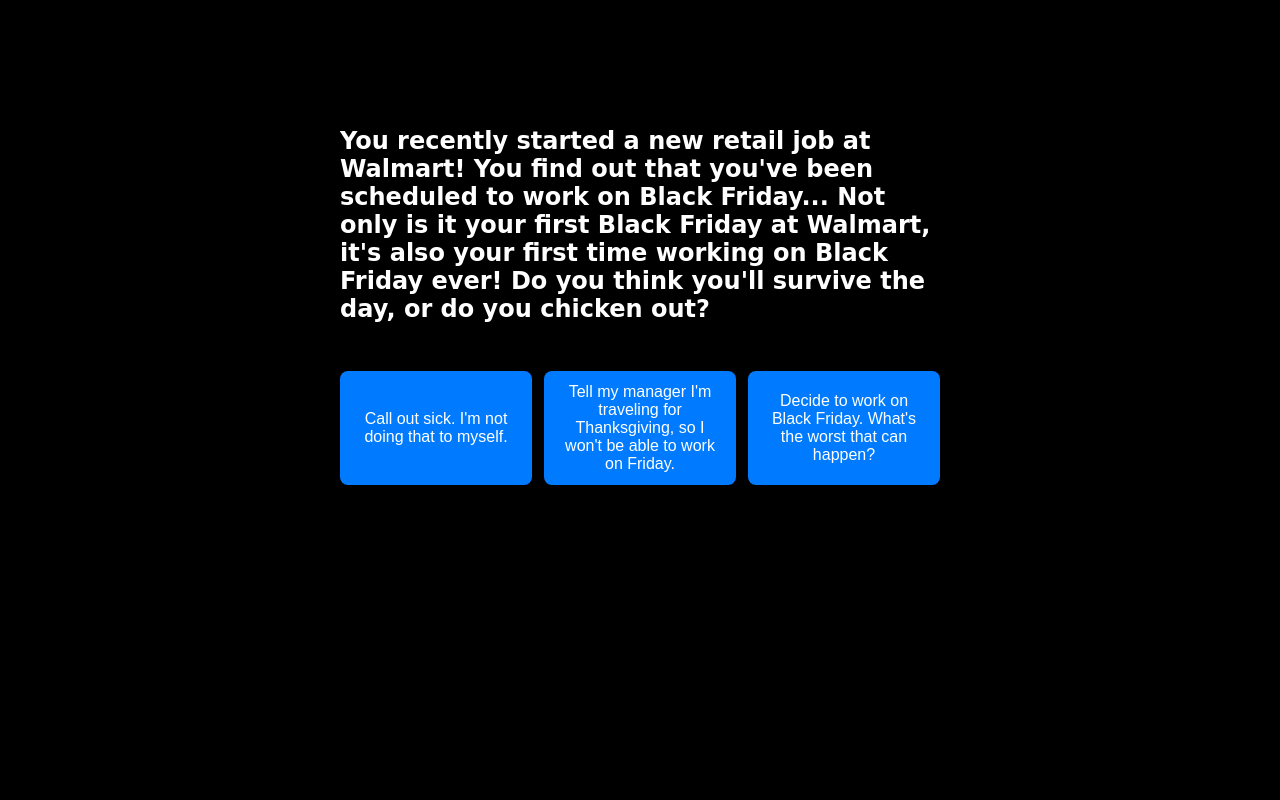
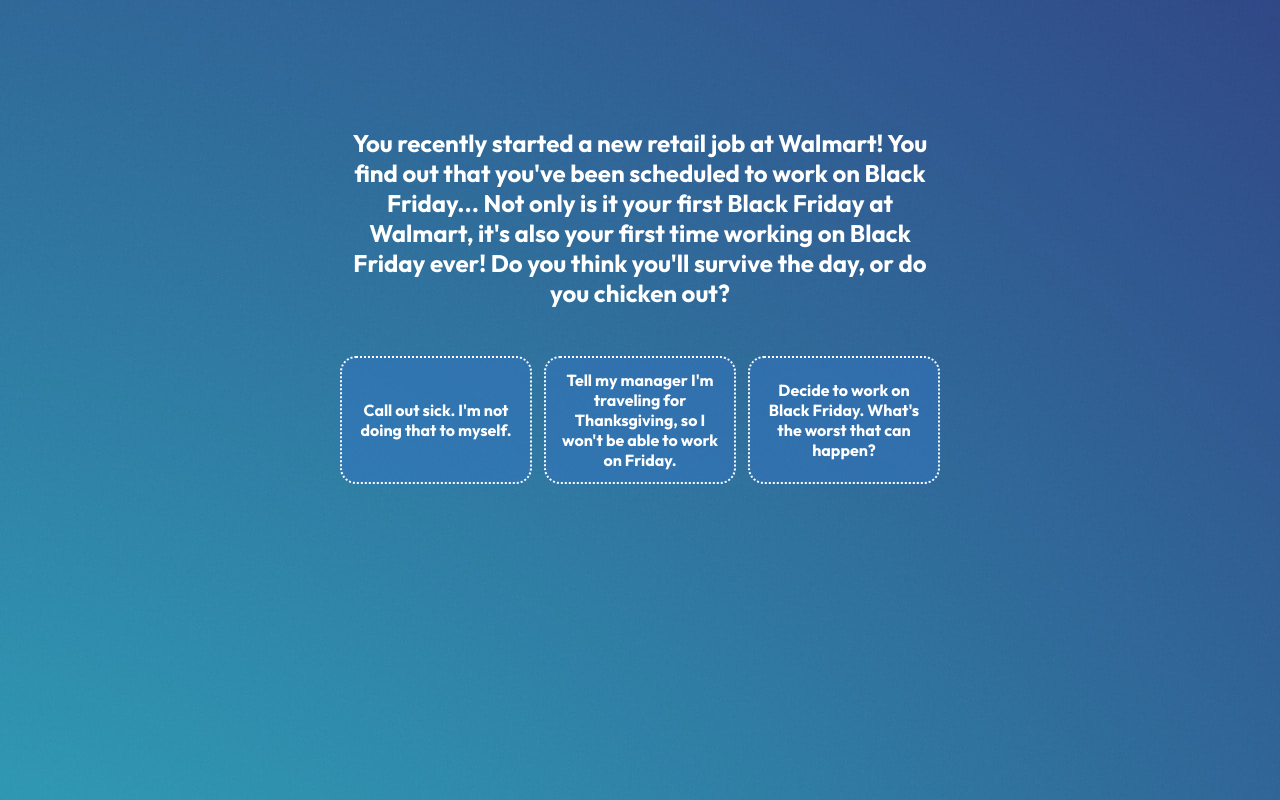
Before and after one commit to sallyestevez/retail-horror-stories, a plain HTML site: page index.html in a window 1280 px wide. Drawn offline with Linux system fonts and the light colour scheme.

Commit message:
updated background images, added content, and css

```diff
--- a/index.html
+++ b/index.html
@@ -6,8 +6,8 @@
     <meta name="viewport" content="width=device-width, initial-scale=1" />
     <title>Retail Horror Stories: Black Friday Edition</title>
   </head>
-  <body>
-    <div class="game">
+  <body id="background-image">
+    <div class="game fade-in" id="game">
       <audio
         id="background-music"
         src="music/Deduction.mp3"
--- a/script.js
+++ b/script.js
@@ -1,6 +1,8 @@
 const storyText = document.getElementById("story-text");
 const gameOptions = document.getElementById("game-options");
 const backgroundMusic = document.getElementById("background-music");
+const backgroundImage = document.getElementById("background-image");
+const game = document.getElementById("game");
 
 const storyPaths = {
   music: "music/Deduction.mp3",
@@ -55,7 +57,7 @@ const storyPaths = {
   quitting: {
     text: "You tell your boss about wanting to quit your job, but they try to convince you not to because a lot of employees have already said they're not coming in on Friday. What do you do?",
     music: "music/I'll Face Myself.mp3",
-    background_image: "img/Background1.jpg",
+    background_image: "img/Background4.jpg",
     options: [
       {
         text: "Not quit + work on Friday. They probably need me.",
@@ -71,7 +73,7 @@ const storyPaths = {
   yesQuit: {
     text: "You have successfully quit your retail job and are now living that sweet unemployed life. That is, until you have to look for a new job. The holiday rush is coming so it'll probably be very easy for you to find a job.",
     music: "music/specialist (Reincarnation).mp3",
-    background_image: "img/Background2.jpg",
+    background_image: "img/Background5.jpg",
     options: [
       {
         text: "Back to start!",
@@ -83,7 +85,7 @@ const storyPaths = {
   yesOpening: {
     text: "Well, you're actually opening Walmart. On Black Friday. Good luck!!!",
     music: "music/I'll Face Myself.mp3",
-    background_image: "img/Background3.jpg",
+    background_image: "img/Background6.jpg",
     options: [
       {
         text: "Thanks!",
@@ -95,7 +97,7 @@ const storyPaths = {
   thanksgivingDay: {
     text: "It's Thanksgiving Day, which means that you'll have to be at Walmart in a few hours. What do you do?",
     music: "music/Alone.mp3",
-    background_image: "img/Background1.jpg",
+    background_image: "img/Background7.jpg",
     options: [
       {
         text: "Go to sleep early! I have to wake up early!",
@@ -111,7 +113,7 @@ const storyPaths = {
   sleepEarly: {
     text: "Your alarm goes off at 4 am. Thankfully, you feel great because you went to bed early! You get ready since you have to be at work by 5 am.",
     music: "music/Alone.mp3",
-    background_image: "img/Background2.jpg",
+    background_image: "img/Background8.jpg",
     options: [
       {
         text: "I'm ready to go!",
@@ -123,7 +125,7 @@ const storyPaths = {
   sleepLate: {
     text: "Your alarm goes off at 4 am. You got less than 2 hours of sleep! What do you do?",
     music: "music/Who's There.mp3",
-    background_image: "img/Background3.jpg",
+    background_image: "img/Background1.jpg",
     options: [
       {
         text: "Power through. Drink a lot of coffee. I need to get to work!",
@@ -139,7 +141,7 @@ const storyPaths = {
   sleepIn: {
     text: "You sleep in. You really don't care about what's going on at your job. If you get fired it's whatever.",
     music: "music/Reverie.mp3",
-    background_image: "img/Background1.jpg",
+    background_image: "img/Background2.jpg",
     options: [
       {
         text: "Back to start!",
@@ -151,7 +153,7 @@ const storyPaths = {
   goToWalmart: {
     text: "You make it to Walmart, and there's already a crowd of people waiting outside! Some people are yelling at you to open the store, even though it's supposed to open at 6. Do you do it?",
     music: "music/Theme of Junes.mp3",
-    background_image: "img/Background2.jpg",
+    background_image: "img/Background3.jpg",
     options: [
       {
         text: "No! It's not time to open yet!",
@@ -168,7 +170,7 @@ const storyPaths = {
   noOpen: {
     text: "You ignore customers' pleas. It's not even 5:30 yet. They can wait until opening.",
     music: "music/Theme of Junes.mp3",
-    background_image: "img/Background3.jpg",
+    background_image: "img/Background4.jpg",
     options: [
       {
         text: "Enter the store.",
@@ -180,7 +182,7 @@ const storyPaths = {
   yesOpen: {
     text: "Right when you're about to open, a coworker sees what you're doing and tells you to stop.",
     music: "music/Theme of Junes.mp3",
-    background_image: "img/Background1.jpg",
+    background_image: "img/Background5.jpg",
     options: [
       {
         text: "OK, time to enter the store and get ready.",
@@ -192,7 +194,7 @@ const storyPaths = {
   insideStore: {
     text: "You and your coworkers spend time organizing the store before opening (as if it's not going to be unrecognizable in a few hours). Finally, it's time to open! Brace yourself for what's to come.",
     music: "music/Theme of Junes.mp3",
-    background_image: "img/Background2.jpg",
+    background_image: "img/Background6.jpg",
     options: [
       {
         text: "Oh no.",
@@ -208,7 +210,7 @@ const storyPaths = {
   openingTime: {
     text: "People come rushing in right away. However, since the crowd is too large, not everyone can enter the store at the same time. A lady who was unable to enter the store tells you that the lines are too long. She wants to know if you can make them shorter.",
     music: "music/I'll Face Myself.mp3",
-    background_image: "img/Background3.jpg",
+    background_image: "img/Background7.jpg",
     options: [
       {
         text: `"No, I can't make lines shorter. The lines are there for a reason!"`,
@@ -224,7 +226,7 @@ const storyPaths = {
   lineLady1: {
     text: "Well, responding to her was a mistake! She now wants to go to the front of the line. When you tell her no, she asks to speak to the manager.",
     music: "music/I'll Face Myself -Battle-.mp3",
-    background_image: "img/Background1.jpg",
+    background_image: "img/Background8.jpg",
     options: [
       {
         text: "Lie and say that you're the manager.",
@@ -241,7 +243,7 @@ const storyPaths = {
   managerLie: {
     text: "You're able to convince her that you're the manager, and that she should wait her turn.",
     music: "music/specialist (Reincarnation).mp3",
-    background_image: "img/Background2.jpg",
+    background_image: "img/Background1.jpg",
     options: [
       {
         text: "Problem solved!",
@@ -253,7 +255,7 @@ const storyPaths = {
   managerTruth: {
     text: "The lady gets mad when you tell her this and throws a tantrum. She sits on the floor and it doesn't look like she'll get up anytime soon. You really don't want to deal with this right now.",
     music: "music/Alone.mp3",
-    background_image: "img/Background3.jpg",
+    background_image: "img/Background2.jpg",
     options: [
       {
         text: "Call security and leave it up to them.",
@@ -273,7 +275,7 @@ const storyPaths = {
   ladySecurity: {
     text: "You call security and leave the rest up to them. Finally, you can get back to work.",
     music: "music/Theme of Junes.mp3",
-    background_image: "img/Background1.jpg",
+    background_image: "img/Background3.jpg",
     options: [
       {
         text: "Get to work!",
@@ -285,7 +287,7 @@ const storyPaths = {
   ladyGoHome: {
     text: "Since the store had JUST opened and you were already dealing with insufferable people, you figured that the rest of today would be torture. You decide to go home. Unfortunately, you did not survive Walmart Black Friday.",
     music: "music/Alone.mp3",
-    background_image: "img/Background2.jpg",
+    background_image: "img/Background4.jpg",
     options: [
       {
         text: "Back to start :(",
@@ -297,7 +299,7 @@ const storyPaths = {
   section: {
     text: "Now that that's done, what do you want to deal with? I mean, where do you want to work?",
     music: "music/Theme of Junes.mp3",
-    background_image: "img/Background3.jpg",
+    background_image: "img/Background5.jpg",
     options: [
       {
         text: "Electronics section!",
@@ -313,7 +315,7 @@ const storyPaths = {
   electronics: {
     text: "Ah yes, the electronics section. Home to Xbox bundles and $200 4K TVs. Now what?",
     music: "music/Theme of Junes.mp3",
-    background_image: "img/Background1.jpg",
+    background_image: "img/Background6.jpg",
     options: [
       {
         text: "Help out with the TVs!",
@@ -329,7 +331,7 @@ const storyPaths = {
   tvs: {
     text: "Over at the TV section, you see two people fighting over a TV. Do you intervene?",
     music: "music/I'll Face Myself.mp3",
-    background_image: "img/Background2.jpg",
+    background_image: "img/Background7.jpg",
     options: [
       {
         text: "Try to stop them from fighting. There is no fighting in this store!",
@@ -349,7 +351,7 @@ const storyPaths = {
   fightLoss: {
     text: "You try to break up the fight, but uh oh! One of the guys fighting punches you in the face and breaks your nose!",
     music: "music/Who's There.mp3",
-    background_image: "img/Background3.jpg",
+    background_image: "img/Background8.jpg",
     options: [
       {
         text: "Ow, my nose :(",
@@ -401,7 +403,7 @@ const storyPaths = {
   throwXbox: {
     text: "The Xbox section is chaos. Everyone is trying to grab 1 of the 10 Xboxes. You could have done something else...",
     music: "music/specialist (Reincarnation).mp3",
-    background_image: "img/Background1.jpg",
+    background_image: "img/Background4.jpg",
     options: [
       {
         text: "Ok, that's not my problem.",
@@ -417,7 +419,7 @@ const storyPaths = {
   firstCome: {
     text: "You give out all the Xbox bundles, but there are still people waiting in line. Which announcement do you make?",
     music: "music/Deduction.mp3",
-    background_image: "img/Background2.jpg",
+    background_image: "img/Background5.jpg",
     options: [
       {
         text: "The Xbox bundles are no longer available!",
@@ -437,7 +439,7 @@ const storyPaths = {
   noLongerAvailable: {
     text: "Customers actually listened to you! They're leaving! Now what do you do?",
     music: "music/Electronica In Velvet Room.mp3",
-    background_image: "img/Background3.jpg",
+    background_image: "img/Background6.jpg",
     options: [
       {
         text: "Stay in the electronics section.",
@@ -453,7 +455,7 @@ const storyPaths = {
   xboxGone: {
     text: "For some reason customers think you're lying. They demand to go to the backrooms and see for themselves. You try to explain that you can't let them do that, but they start throwing insults at you. What's next?",
     music: "music/Who's There.mp3",
-    background_image: "img/Background1.jpg",
+    background_image: "img/Background7.jpg",
     options: [
       {
         text: "Start crying :(",
@@ -469,7 +471,7 @@ const storyPaths = {
   moreXboxes: {
     text: `The "additional Xbox shipment" was a lie. "I'll be back" was also a lie. You left and didn't look back. The customers are waiting for their Xboxes! Management finds out about this and you get fired on the spot. You (technically) survived Black Friday, but at what cost?`,
     music: "music/Who's There.mp3",
-    background_image: "img/Background2.jpg",
+    background_image: "img/Background8.jpg",
     options: [
       {
         text: "Darn :(",
@@ -481,7 +483,7 @@ const storyPaths = {
   notMyProblem: {
     text: "It seems like the store is getting busier and busier. There are too many customers and you can't keep up with them all. How are you feeling?",
     music: "music/Alone.mp3",
-    background_image: "img/Background3.jpg",
+    background_image: "img/Background1.jpg",
     options: [
       {
         text: "Better than ever! I can take them!",
@@ -529,7 +531,7 @@ const storyPaths = {
   cry: {
     text: "Customers can be so mean! You can't take it anymore and walk out of the store crying. You did not survive Walmart Black Friday.",
     music: "music/Alone.mp3",
-    background_image: "img/Background1.jpg",
+    background_image: "img/Background4.jpg",
     options: [
       {
         text: "Back to start :(",
@@ -541,7 +543,7 @@ const storyPaths = {
   stayHere: {
     text: "Things are starting to slow down and the store isn't as chaotic anymore. You spend the next few hours helping customers, and before you know it, your shift is over! Congratulations! You survived Walmart Black Friday!",
     music: "music/Period.mp3",
-    background_image: "img/Background2.jpg",
+    background_image: "img/Background5.jpg",
     options: [
       {
         text: "Yay!",
@@ -553,7 +555,7 @@ const storyPaths = {
   helpCoworkers: {
     text: "You go help your coworkers. They look like they really need it. Together, you get a lot of work done, and before you know it, it's time to leave! Congratulations! You've survived Walmart Black Friday!",
     music: "music/Period.mp3",
-    background_image: "img/Background3.jpg",
+    background_image: "img/Background6.jpg",
     options: [
       {
         text: "Yay!",
@@ -565,7 +567,7 @@ const storyPaths = {
   homeGoods: {
     text: "You made your way over to the home goods section. What do you feel like doing?",
     music: "music/Theme of Junes.mp3",
-    background_image: "img/Background1.jpg",
+    background_image: "img/Background7.jpg",
     options: [
       {
         text: "Organizing shelves!",
@@ -581,7 +583,7 @@ const storyPaths = {
   organizing: {
     text: "Organizing shelves seems like the easiest thing to do as a first-time Black Friday employee. You're stuck organizing shelves for 8 hours, but at least customers don't bother you! 8 hours later, your shift is done and you can go home! Congratulations! You survived Walmart Black Friday!",
     music: "music/Period.mp3",
-    background_image: "img/Background2.jpg",
+    background_image: "img/Background8.jpg",
     options: [
       {
         text: "Yay!",
@@ -593,7 +595,7 @@ const storyPaths = {
   helpCustomers: {
     text: "You've decided to help customers. Who approaches you first?",
     music: "music/Theme of Junes.mp3",
-    background_image: "img/Background3.jpg",
+    background_image: "img/Background1.jpg",
     options: [
       {
         text: "Older lady holding a basket.",
@@ -613,7 +615,7 @@ const storyPaths = {
   olderLady: {
     text: `The older lady with the basket approaches you and then brings you over to a display. All she has to say about this is "I don't understand this." She doesn't want to elaborate. What do you tell her?`,
     music: "music/Theme of Junes.mp3",
-    background_image: "img/Background1.jpg",
+    background_image: "img/Background2.jpg",
     options: [
       {
         text: `"Can you please give me more information? I might be able to help you then."`,
@@ -629,7 +631,7 @@ const storyPaths = {
   throwBasket: {
     text: "She doesn't like this explanation, apparently. She throws her basket at you. How do you react?",
     music: "music/I'll Face Myself.mp3",
-    background_image: "img/Background2.jpg",
+    background_image: "img/Background3.jpg",
     options: [
       {
         text: "Fight her!",
@@ -645,7 +647,7 @@ const storyPaths = {
   ladyFight: {
     text: "You decide to fight her. Why did you? Security has to break you two apart, and you also get arrested. You did not survive Walmart Black Friday.",
     music: "music/Who's There.mp3",
-    background_image: "img/Background3.jpg",
+    background_image: "img/Background4.jpg",
     options: [
       {
         text: "Back to start :/",
@@ -657,7 +659,7 @@ const storyPaths = {
   ladyWalkAway: {
     text: "You walk away while laughing to yourself. This was the right choice, because the lady stormed out of the store! What do you feel like doing now?",
     music: "music/Theme of Junes.mp3",
-    background_image: "img/Background1.jpg",
+    background_image: "img/Background5.jpg",
     options: [
       {
         text: "Helping coworkers.",
@@ -673,7 +675,7 @@ const storyPaths = {
   acceptExplanation: {
     text: "The lady accepts your explanation and leaves you alone! What do you feel like doing now?",
     music: "music/Theme of Junes.mp3",
-    background_image: "img/Background2.jpg",
+    background_image: "img/Background6.jpg",
     options: [
       {
         text: "Helping coworkers.",
@@ -689,7 +691,7 @@ const storyPaths = {
   returns: {
     text: "Someone walks up to you holding a knife set. They said they're here to make a return (on Black Friday???). Now what?",
     music: "music/Theme of Junes.mp3",
-    background_image: "img/Background3.jpg",
+    background_image: "img/Background7.jpg",
     options: [
       {
         text: "Tell them to go home.",
@@ -705,7 +707,7 @@ const storyPaths = {
   returnsGoHome: {
     text: "You tell them to go home and then walk away. You try to be productive the rest of your shift.",
     music: "music/Alone.mp3",
-    background_image: "img/Background1.jpg",
+    background_image: "img/Background8.jpg",
     options: [
       {
         text: "I've been working for HOURS!",
@@ -717,7 +719,7 @@ const storyPaths = {
   returnsExchanges: {
     text: "You point them in the direction of Returns & Exchanges. They thank you and quickly walk away. What do you do now?",
     music: "music/specialist (Reincarnation).mp3",
-    background_image: "img/Background2.jpg",
+    background_image: "img/Background1.jpg",
     options: [
       {
         text: "Organize shelves.",
@@ -733,7 +735,7 @@ const storyPaths = {
   bestBuy: {
     text: "The lady that comes up with you shows you her phone and asks you if Walmart can price match a microwave with Best Buy. You can't price match. What do you tell her?",
     music: "music/Theme of Junes.mp3",
-    background_image: "img/Background3.jpg",
+    background_image: "img/Background2.jpg",
     options: [
       {
         text: `"Sorry, but we can't do that."`,
@@ -749,7 +751,7 @@ const storyPaths = {
   priceMatchNo: {
     text: "The lady gets upset and calls 911 on you. The police arrive, and since there's no true emergency, they arrest her for misusing the emergency service. With that done, you're free to do your job. Congratulations! You've survived Walmart Black Friday!",
     music: "music/Period.mp3",
-    background_image: "img/Background1.jpg",
+    background_image: "img/Background3.jpg",
     options: [
       {
         text: "Yay!",
@@ -761,7 +763,7 @@ const storyPaths = {
   priceMatchYes: {
     text: "Yes, you lied to the customer. But she won't realize you did until she's paying for the microwave.",
     music: "music/Electronica In Velvet Room.mp3",
-    background_image: "img/Background2.jpg",
+    background_image: "img/Background4.jpg",
     options: [
       {
         text: "I'm such a great liar!",
@@ -783,6 +785,12 @@ function renderStory(path) {
     });
   }
 
+  // update background image
+  if (currentPath.background_image) {
+    backgroundImage.style.backgroundImage = `url(${currentPath.background_image})`;
+  }
+
+  // update text and options
   gameOptions.innerHTML = ""; // Clear previous options
   currentPath.options.forEach((option) => {
     const button = document.createElement("button");
--- a/style.css
+++ b/style.css
@@ -1,3 +1,5 @@
+@import url("https://fonts.googleapis.com/css2?family=Outfit:wght@100..900&display=swap");
+
 body {
   margin: 0 autox;
   padding: 0 auto;
@@ -5,7 +7,7 @@ body {
   justify-content: center;
   align-items: center;
   height: 72vh;
-  font-family: "Comfortaa", cursive;
+  font-family: "Outfit", sans-serif;
   color: white;
   background-color: black;
 }
@@ -15,10 +17,32 @@ audio {
   height: 0;
 }
 
+a {
+  transition: all 0.2s ease-in-out;
+}
+
 .game {
   max-width: 600px;
   padding: 20px;
   width: 90%;
+  animation: fadeIn 0.75s ease-in-out forwards;
+}
+
+@keyframes fadeIn {
+  from {
+    opacity: 0;
+  }
+  to {
+    opacity: 1;
+  }
+}
+
+.fade-in {
+  animation: fadeIn 0.75s ease-in-out;
+}
+
+#background-image {
+  background-image: url("img/Background1.jpg");
 }
 
 .game-text {
@@ -28,30 +52,37 @@ audio {
 #story-text {
   font-size: 1.5rem;
   margin-bottom: 20px;
+  font-weight: bolder;
+  text-align: center;
+  /* animation: fadeIn 1s ease-in-out; */
 }
 
 .game-options {
   display: flex;
-  /* flex-direction: column; */
   gap: 12px;
   text-align: center;
 }
 
 .game-btn {
   padding: 12px;
+  font-family: "Outfit", sans-serif;
   font-size: 1rem;
-  border: none;
-  border-radius: 8px;
-  background-color: #007bff;
+  font-weight: bold;
+  border: 2px dotted white;
+  border-radius: 16px;
+  background-color: rgba(50, 116, 192, 0.5);
   color: white;
   cursor: pointer;
   text-align: center;
   width: 100%;
   box-sizing: border-box;
+  transition: background-color 0.5s ease-in-out, transform 0.5s ease-in-out;
 }
 
 .game-btn:hover {
-  background-color: #435454;
+  background-color: rgba(96, 124, 156, 0.5);
+  transition: background-color 0.5s ease-in-out;
+  color: rgb(219, 219, 80);
 }
 
 @media (max-width: 520px) {
```
Also changed, not shown: img/Background4.jpg (added), img/Background5.jpg (added), img/Background7.jpg (added), img/Background8.jpg (added), 1 other file.
